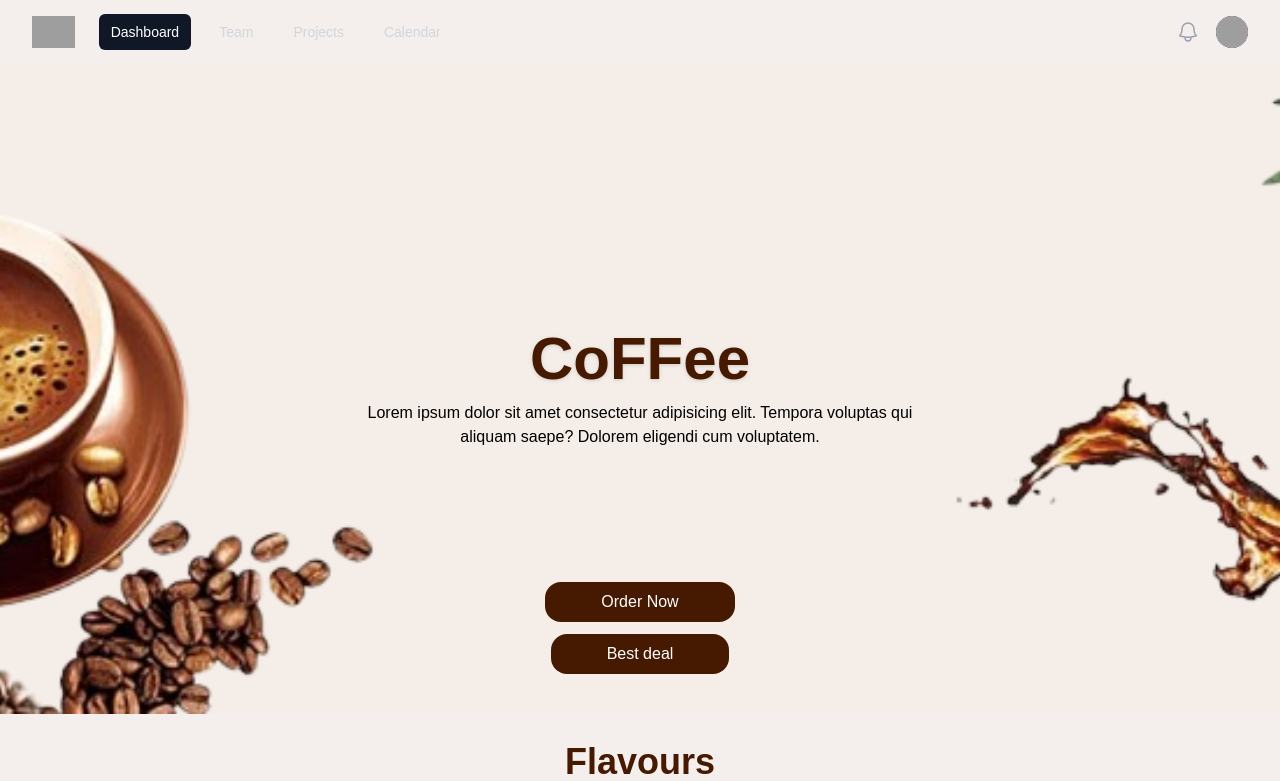
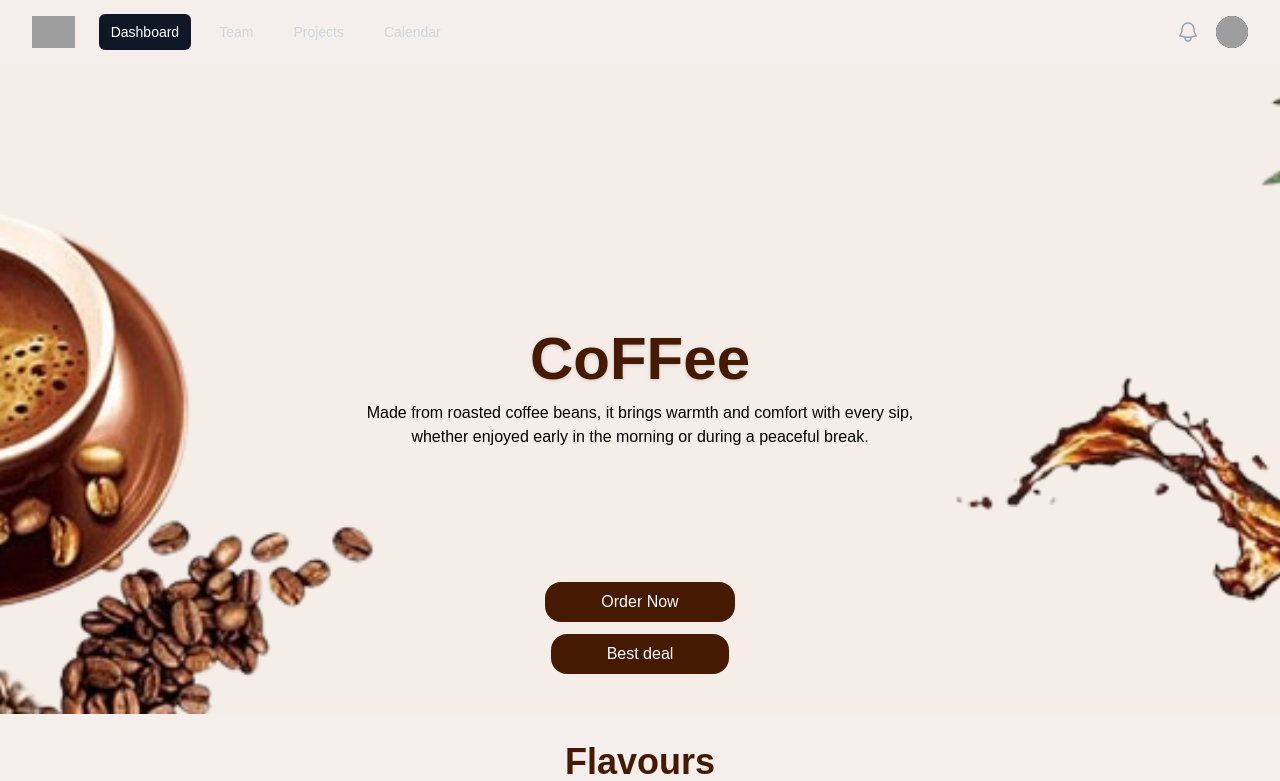
Before and after one commit to preetivithal2/CoFFee.., a Next.js app: page / in a window 1280 px wide. Shown: the top 781 px of the page. Built offline with nearby package versions, Linux system fonts and the light colour scheme; grey boxes are pictures that could not be loaded.

Commit message:
changed banner para

```diff
--- a/app/_components/Banner.tsx
+++ b/app/_components/Banner.tsx
@@ -41,8 +41,8 @@ function Banner() {
     </h1>
 
     <p className="text-black mt-3 max-w-[350px] sm:max-w-[450px] md:max-w-[550px] text-sm sm:text-base">
-      Lorem ipsum dolor sit amet consectetur adipisicing elit. Tempora
-      voluptas qui aliquam saepe? Dolorem eligendi cum voluptatem.
+      Made from roasted coffee beans, it brings warmth and comfort with every sip,
+       whether enjoyed early in the morning or during a peaceful break.
     </p>
   </div>
 
```
